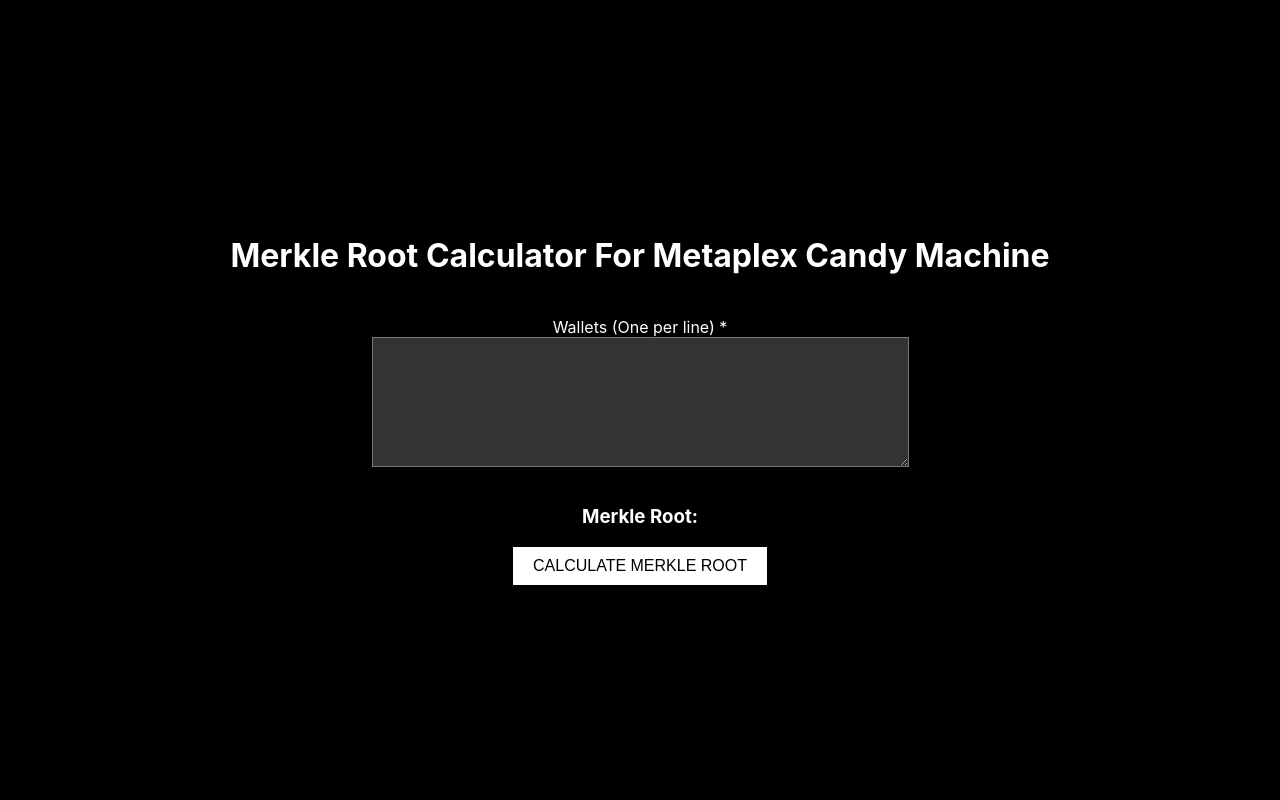
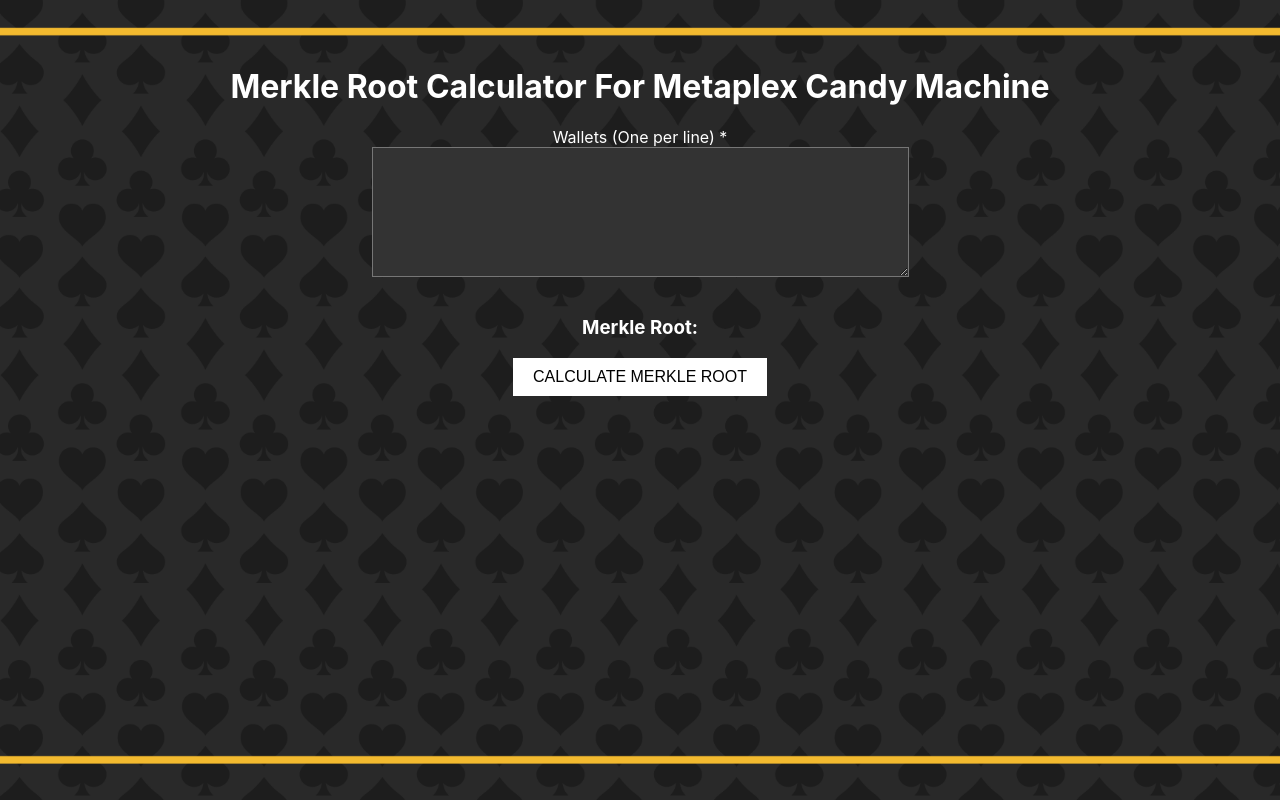
Before and after one commit to lokeshwaran100/kpc-freeroll-mint, a Next.js app in the folder app/: page /merkle in a window 1280 px wide. Built offline with nearby package versions, Linux system fonts and the light colour scheme.

Commit message:
design changes for merkle

```diff
--- a/app/pages/merkle.js
+++ b/app/pages/merkle.js
@@ -30,8 +30,8 @@
   };
 
   return (
-    <div className={styles.box}>
-        <div style={styles.container}>
+    <div className={styles1.box}>
+        <div className={styles1.navbar}>
           <div style={styles.header}>
             <h1>Merkle Root Calculator For Metaplex Candy Machine</h1>
           </div>
@@ -67,8 +67,12 @@
     height: '100vh',
     justifyContent: 'center'
   },
+
   header: {
     marginBottom: '20px',
+    alignItems: 'center',
+    justifyContent: 'center',
+    textAlign: 'center',
   },
   content: {
     display: 'flex',
```
